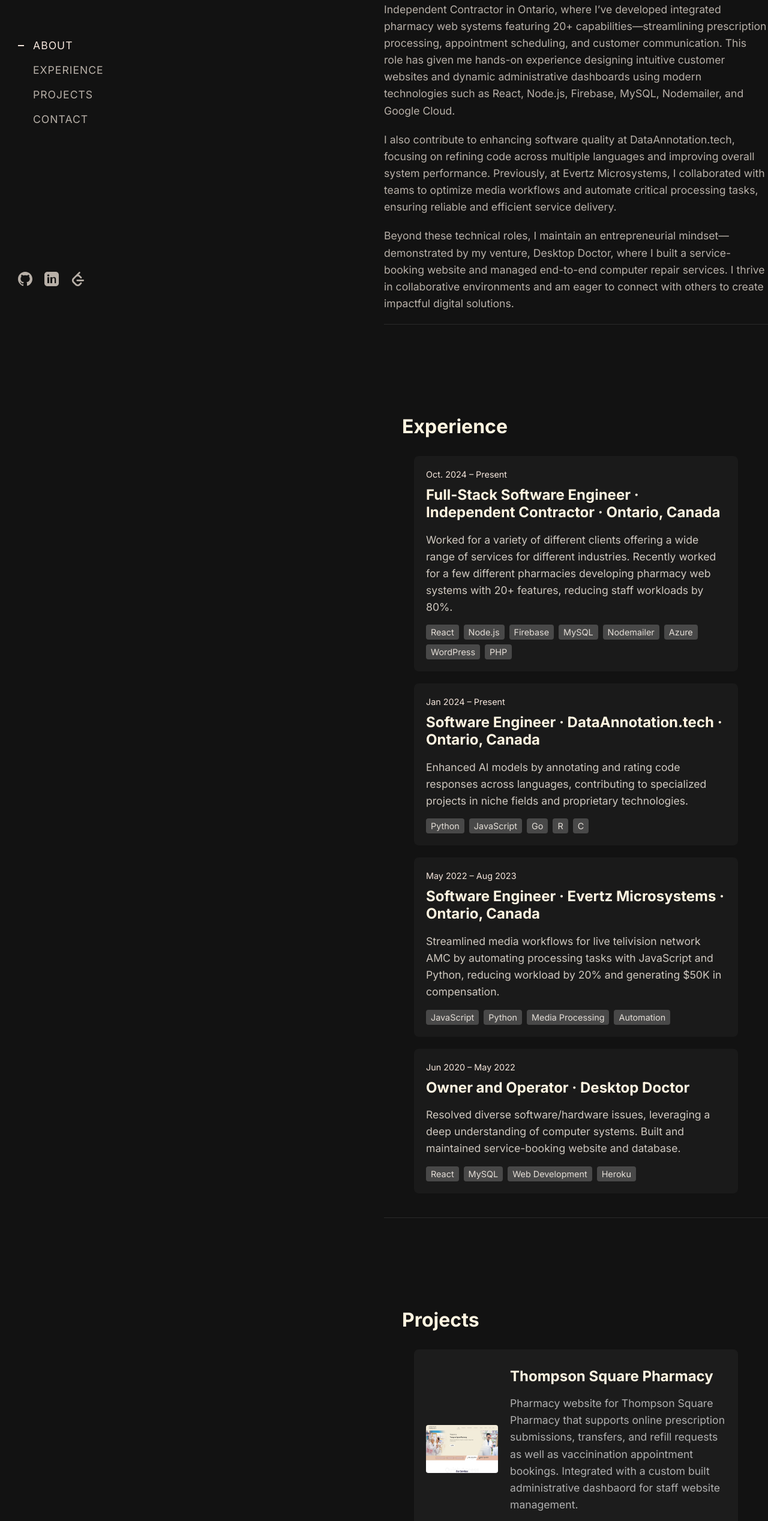
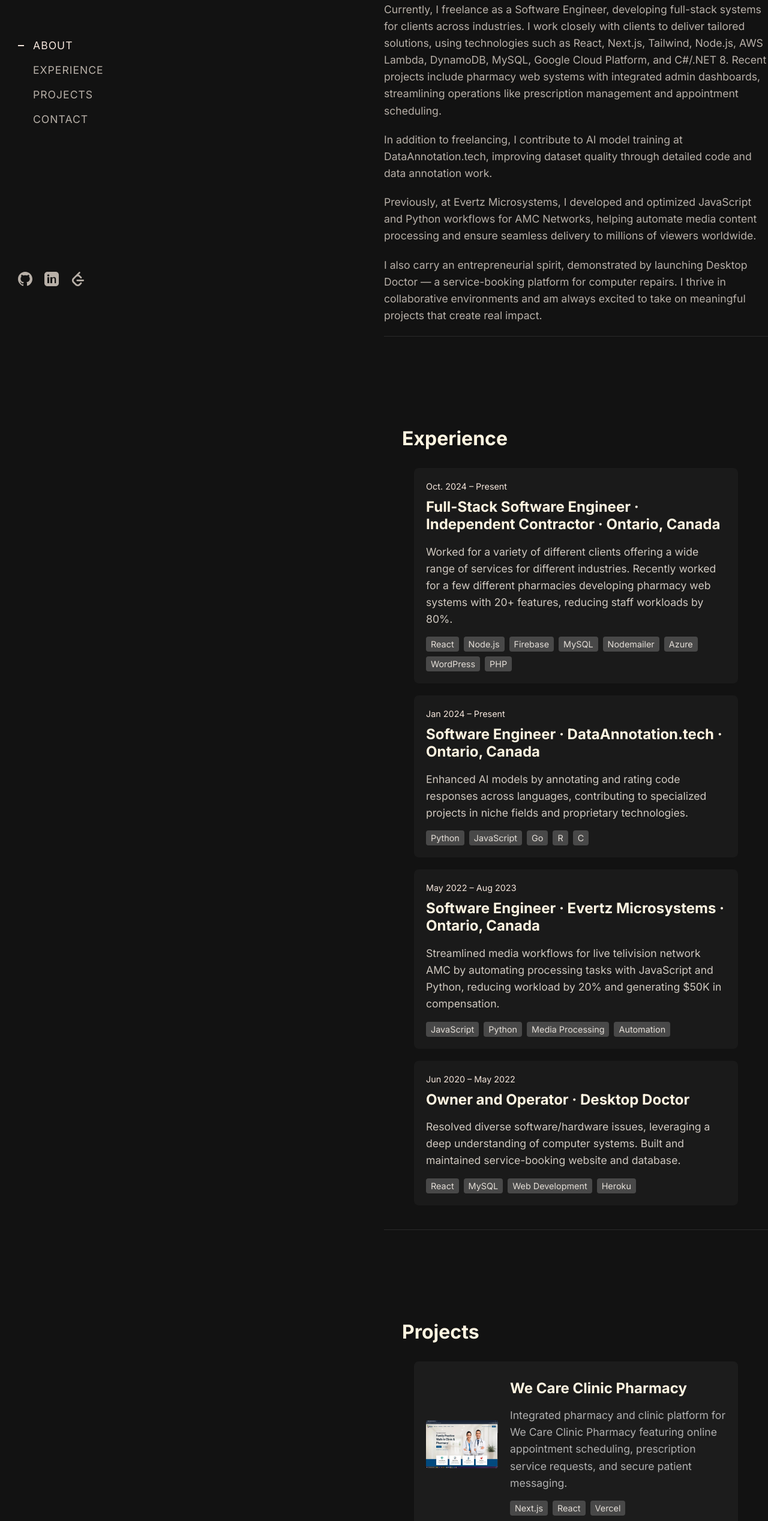
Before and after one commit to fadymorcos21/web-portfolio, a React (Create React App) app: page / in a window 1280 px wide. Shown: the part 239-2774 px from the top of the page at 60% size. Built offline with nearby package versions, Linux system fonts and the light colour scheme.

Commit message:
added new client projects

```diff
--- a/src/sections/About.js
+++ b/src/sections/About.js
@@ -6,73 +6,40 @@
   return (
     <Section id="about">
       <p>
-        Hello! I'm Fady Morcos, a software engineer with a passion for crafting
-        innovative, efficient, and impactful solutions. I hold a B.Eng. in
-        Software Engineering from McMaster University and am actively building
-        my skills through a variety of challenging projects and roles.
+        Hello! I'm Fady Morcos, a McMaster Software Engineer passionate about
+        building scalable, intuitive software solutions. I earned my B.Eng. in
+        Software Engineering with co-op from McMaster University, where I honed
+        skills in languages like Python, C++, and JavaScript, alongside areas
+        like machine learning, computer architecture, and real-time systems.
       </p>
       <p>
-        Most recently, I’ve been working as a Full-Stack Software Engineer and
-        Independent Contractor in Ontario, where I’ve developed integrated
-        pharmacy web systems featuring 20+ capabilities—streamlining
-        prescription processing, appointment scheduling, and customer
-        communication. This role has given me hands-on experience designing
-        intuitive customer websites and dynamic administrative dashboards using
-        modern technologies such as React, Node.js, Firebase, MySQL, Nodemailer,
-        and Google Cloud.
+        Currently, I freelance as a Software Engineer, developing full-stack
+        systems for clients across industries. I work closely with clients to
+        deliver tailored solutions, using technologies such as React, Next.js,
+        Tailwind, Node.js, AWS Lambda, DynamoDB, MySQL, Google Cloud Platform,
+        and C#/.NET 8. Recent projects include pharmacy web systems with
+        integrated admin dashboards, streamlining operations like prescription
+        management and appointment scheduling.
       </p>
       <p>
-        I also contribute to enhancing software quality at DataAnnotation.tech,
-        focusing on refining code across multiple languages and improving
-        overall system performance. Previously, at Evertz Microsystems, I
-        collaborated with teams to optimize media workflows and automate
-        critical processing tasks, ensuring reliable and efficient service
-        delivery.
+        In addition to freelancing, I contribute to AI model training at
+        DataAnnotation.tech, improving dataset quality through detailed code and
+        data annotation work.
       </p>
       <p>
-        Beyond these technical roles, I maintain an entrepreneurial
-        mindset—demonstrated by my venture, Desktop Doctor, where I built a
-        service-booking website and managed end-to-end computer repair services.
-        I thrive in collaborative environments and am eager to connect with
-        others to create impactful digital solutions.
+        Previously, at Evertz Microsystems, I developed and optimized JavaScript
+        and Python workflows for AMC Networks, helping automate media content
+        processing and ensure seamless delivery to millions of viewers
+        worldwide.
+      </p>
+      <p>
+        I also carry an entrepreneurial spirit, demonstrated by launching
+        Desktop Doctor — a service-booking platform for computer repairs. I
+        thrive in collaborative environments and am always excited to take on
+        meaningful projects that create real impact.
       </p>
     </Section>
   );
 };
 
 export default About;
-
-// src/sections/About.js
-// import React from "react";
-// import Section from "../components/Section";
-
-// const About = () => {
-//   return (
-//     <Section id="about">
-//       <p>
-//         Hello! I'm Fady Morcos, a software engineer with a passion for crafting
-//         innovative, efficient, and impactful solutions. I hold a B.Eng. in
-//         Software Engineering from McMaster University and have built a diverse
-//         career in full-stack development and entrepreneurial ventures.
-//       </p>
-//       <p>
-//         At Evertz Microsystems, I contributed to media content workflows for
-//         major clients, focusing on automating processes, enhancing production
-//         systems, and delivering seamless media experiences. I also contribute in
-//         developing, annotating, and rating code across diverse languages for AI
-//         projects at DataAnnotation.tech, allowing me to stay at the forefront of
-//         emerging AI and machine learning trends.
-//       </p>
-//       <p>
-//         Beyond technical work, I bring an entrepreneurial mindset, demonstrated
-//         by my venture, Desktop Doctor, where I managed end-to-end computer
-//         repair services and built a service-booking website from scratch, back
-//         in 2020,. I thrive in collaborative settings and am driven by a genuine
-//         passion for creating solutions that make a difference. Let's connect and
-//         explore how I can contribute to impactful projects together!
-//       </p>
-//     </Section>
-//   );
-// };
-
-// export default About;
--- a/src/sections/Projects.js
+++ b/src/sections/Projects.js
@@ -6,20 +6,36 @@
 const Projects = () => {
   const projectData = [
     {
+      title: "We Care Clinic Pharmacy",
+      description:
+        "Integrated pharmacy and clinic platform for We Care Clinic Pharmacy featuring online appointment scheduling, prescription service requests, and secure patient messaging.",
+      link: "https://we-care-clinic-pharmacy-site.vercel.app/",
+      tags: ["Next.js", "React", "Vercel"],
+      imageUrl: "/images/wecare.jpg",
+    },
+    {
+      title: "Bond Head Pharmacy",
+      description:
+        "Custom pharmacy website for Bond Head Pharmacy enabling appointment bookings, prescription refills, transfers, and patient communication through a responsive interface.",
+      link: "https://bondheadpharmacy.com/",
+      tags: ["Next.js", "React", "Tailwind CSS", "AWS Lambda", "DynamoDB"],
+      imageUrl: "/images/BondHeadPharmacy.jpg",
+    },
+    {
       title: "Thompson Square Pharmacy",
       description:
         "Pharmacy website for Thompson Square Pharmacy that supports online prescription submissions, transfers, and refill requests as well as vaccinination appointment bookings. Integrated with a custom built administrative dashbaord for staff website management.",
       link: "http://www.thompsonsquarepharmacy.ca/",
       tags: ["React", "CSS", "Node.js", "GCP", "VMs"],
-      imageUrl: "/images/thompsonsquarepharmacy.png", // Replace with actual image path
+      imageUrl: "/images/thompsonsquarepharmacy.png",
     },
     {
       title: "Desktop Doctor",
       description:
         "Service booking site for computer repairs with options for in-home, drop-off, and online consultations.",
-      link: "https://happy-visvesvaraya-d77224.netlify.app/",
+      link: "https://desktop-doctor.store/",
       tags: ["React", "CSS", "Netlify"],
-      imageUrl: "/images/desktop_doctor.jpg", // Replace with actual image path
+      imageUrl: "/images/desktop_doctor.jpg",
     },
     {
       title: "Resistance App",
@@ -27,7 +43,7 @@
         "A digital version of 'The Resistance' game with group voting, real-time interactions, and a custom-built interface. Server currently offline.",
       link: "https://resistance-the-game.netlify.app/",
       tags: ["React Native", "Socket.IO", "Google Cloud"],
-      imageUrl: "/images/resistance_app.jpg", // Replace with actual image path
+      imageUrl: "/images/resistance_app.jpg",
     },
   ];
 
```
Also changed, not shown: src/sections/oocs/About.js (added, +78 -0 lines), public/images/BondHeadPharmacy.jpg (added), public/images/wecare.jpg (added).
